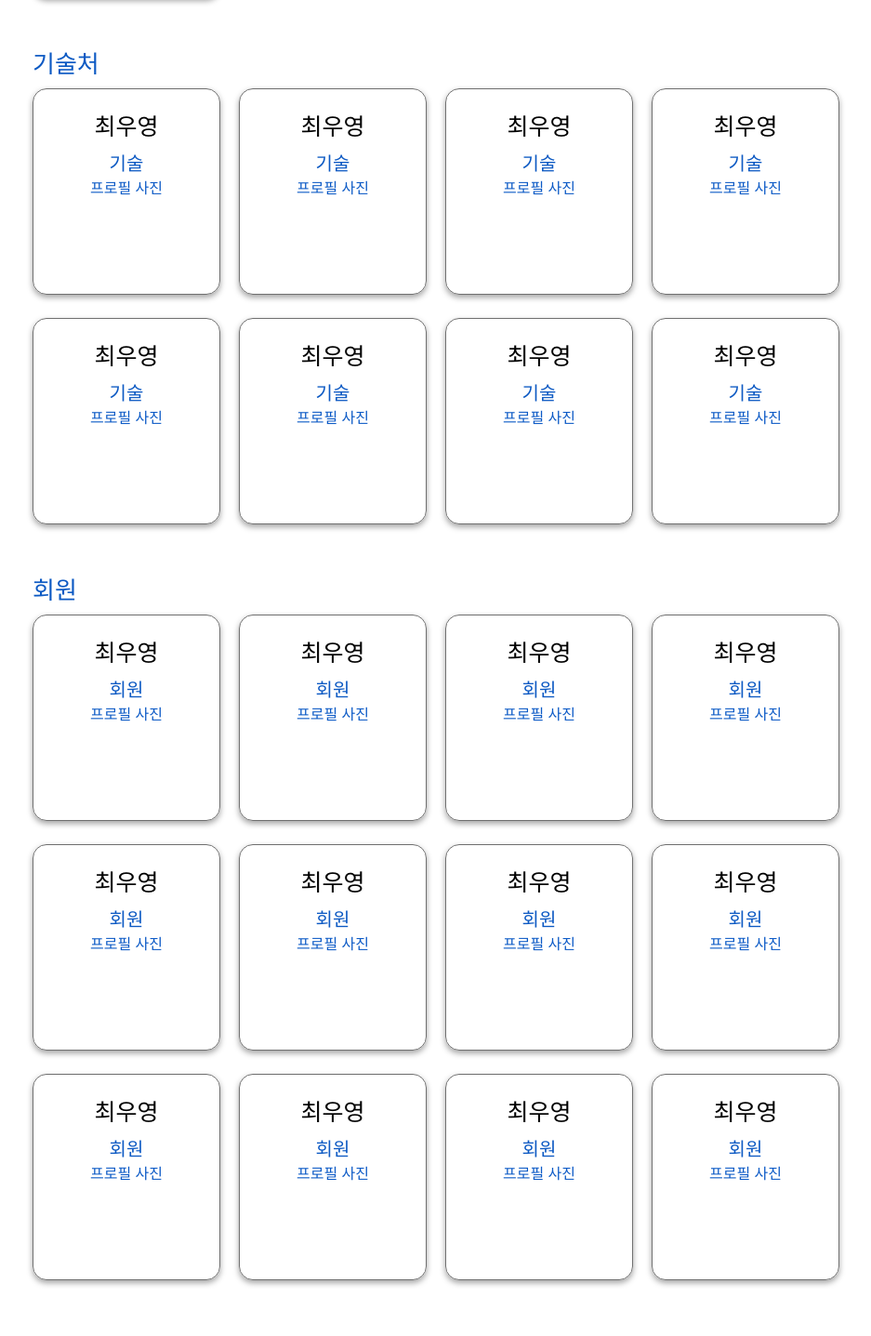
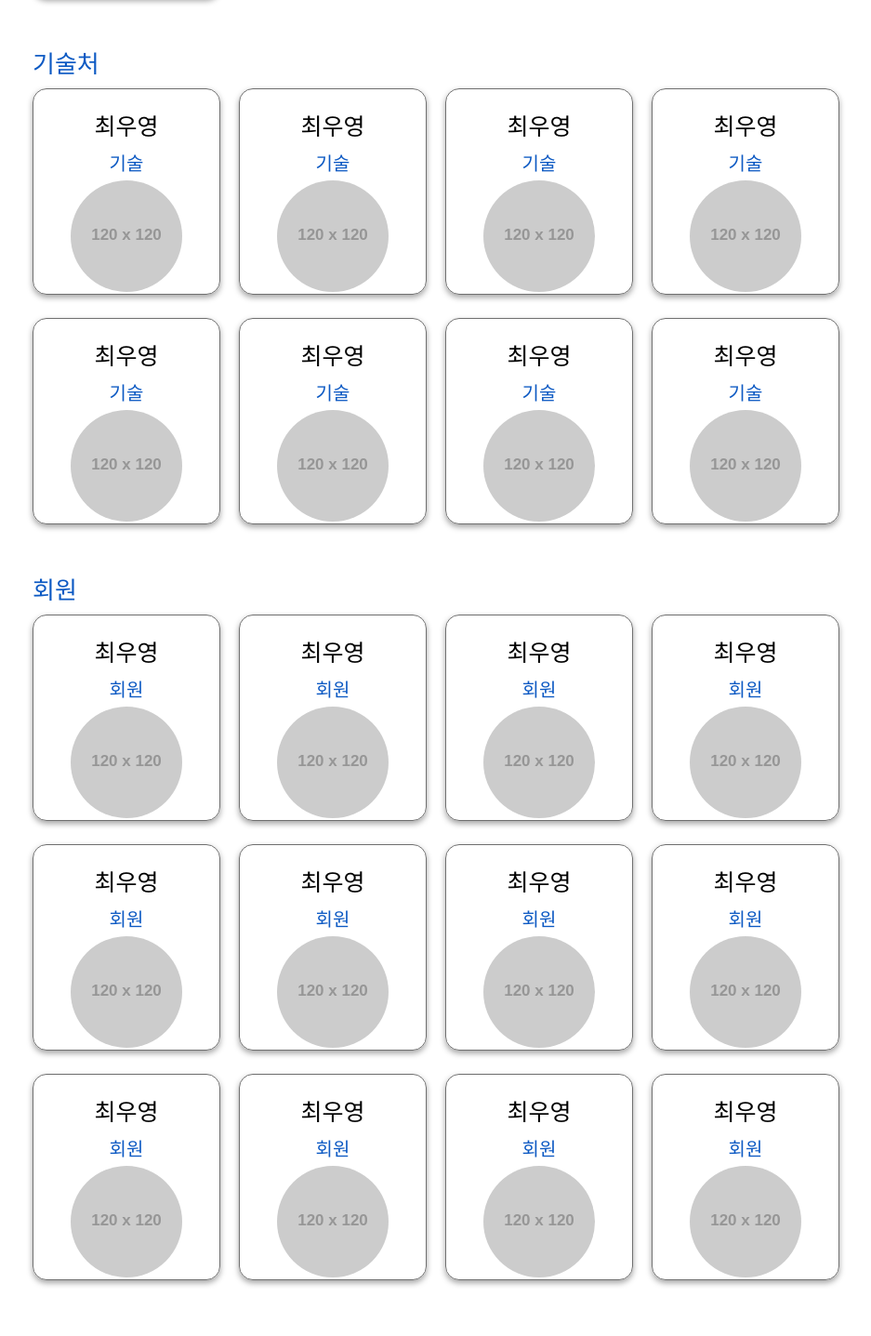
Before and after one commit to Kim-Hyunjo/MoZIP, a React (Create React App) app in the folder front/: page /list/1/1/members in a window 1280 px wide. Shown: the part 893-2330 px from the top of the page at 93% size, without its empty margins (125-1062 px from the left). Built offline with nearby package versions, Linux system fonts and the light colour scheme.

Commit message:
feat: edit

```diff
--- a/front/src/pages/circle/CircleFaq.tsx
+++ b/front/src/pages/circle/CircleFaq.tsx
@@ -36,8 +36,9 @@ const CircleFaq = ({ onUpdate, isUpdate, faq }: Props) => {
           <div className="FAQ_answer">{faq.answer}</div>
         </Fragment>
       ) : (
-        <div>
+      <div className="editFAQ">
           <input
+            className="FAQ_question"
             type="text"
             name="question"
             value={question}
@@ -45,6 +46,7 @@ const CircleFaq = ({ onUpdate, isUpdate, faq }: Props) => {
             onBlur={handleBlur}
           ></input>
           <input
+            className="FAQ_answer"
             type="text"
             name="answer"
             value={answer}
--- a/front/src/pages/circle/CircleMembers.tsx
+++ b/front/src/pages/circle/CircleMembers.tsx
@@ -10,7 +10,7 @@ const CircleMembers = () => {
              </div>
              <div className="membersSort">
                 <div className="memberNum">총 160명</div>
-                <button id="button3">운영진 수정</button>
+                <Link to ="/list/:subject/:circle_id/members/edit"><button id="button3">운영진 수정</button></Link>
                 <div className="members_title">운영진 및 동아리 부원</div>
 
                 <ul className="membersKind">
@@ -21,38 +21,101 @@ const CircleMembers = () => {
             </div>
             <div>
                 <div className="roleName">회장</div>
-                <div className="user_namecard"><div className="user_name">최우영</div><div className="user_role">회장</div><span>프로필 사진</span></div>
+                <div className="user_namecard"><div className="user_name">최우영</div><div className="user_role">회장</div>
+                    <div className="clubImage">
+                        <img src="http://placehold.it/120x120" />
+                    </div></div>
             </div>
 
             <div>
                 <div className="roleName">기술처</div>
                 <div className="user_namecard_list">
-                    <div className="user_namecard"><div className="user_name">최우영</div><div className="user_role">기술</div><span>프로필 사진</span></div>
-                    <div className="user_namecard"><div className="user_name">최우영</div><div className="user_role">기술</div><span>프로필 사진</span></div>
-                    <div className="user_namecard"><div className="user_name">최우영</div><div className="user_role">기술</div><span>프로필 사진</span></div>
-                    <div className="user_namecard"><div className="user_name">최우영</div><div className="user_role">기술</div><span>프로필 사진</span></div>
-                    <div className="user_namecard"><div className="user_name">최우영</div><div className="user_role">기술</div><span>프로필 사진</span></div>
-                    <div className="user_namecard"><div className="user_name">최우영</div><div className="user_role">기술</div><span>프로필 사진</span></div>
-                    <div className="user_namecard"><div className="user_name">최우영</div><div className="user_role">기술</div><span>프로필 사진</span></div>
-                    <div className="user_namecard"><div className="user_name">최우영</div><div className="user_role">기술</div><span>프로필 사진</span></div>
+                    <div className="user_namecard"><div className="user_name">최우영</div><div className="user_role">기술</div>
+                    <div className="clubImage">
+                        <img src="http://placehold.it/120x120" />
+                    </div></div>
+                    <div className="user_namecard"><div className="user_name">최우영</div><div className="user_role">기술</div>
+                    <div className="clubImage">
+                        <img src="http://placehold.it/120x120" />
+                    </div></div>
+                    <div className="user_namecard"><div className="user_name">최우영</div><div className="user_role">기술</div>
+                    <div className="clubImage">
+                        <img src="http://placehold.it/120x120" />
+                    </div></div>
+                    <div className="user_namecard"><div className="user_name">최우영</div><div className="user_role">기술</div>
+                    <div className="clubImage">
+                        <img src="http://placehold.it/120x120" />
+                    </div></div>
+                    <div className="user_namecard"><div className="user_name">최우영</div><div className="user_role">기술</div>
+                    <div className="clubImage">
+                        <img src="http://placehold.it/120x120" />
+                    </div></div>
+                    <div className="user_namecard"><div className="user_name">최우영</div><div className="user_role">기술</div>
+                    <div className="clubImage">
+                        <img src="http://placehold.it/120x120" />
+                    </div></div>
+                    <div className="user_namecard"><div className="user_name">최우영</div><div className="user_role">기술</div>
+                    <div className="clubImage">
+                        <img src="http://placehold.it/120x120" />
+                    </div></div>
+                    <div className="user_namecard"><div className="user_name">최우영</div><div className="user_role">기술</div>
+                    <div className="clubImage">
+                        <img src="http://placehold.it/120x120" />
+                    </div></div>
                 </div>
             </div>
 
             <div>
                 <div className="roleName">회원</div>
                 <div className="user_namecard_list">
-                    <div className="user_namecard"><div className="user_name">최우영</div><div className="user_role">회원</div><span>프로필 사진</span></div>
-                    <div className="user_namecard"><div className="user_name">최우영</div><div className="user_role">회원</div><span>프로필 사진</span></div>
-                    <div className="user_namecard"><div className="user_name">최우영</div><div className="user_role">회원</div><span>프로필 사진</span></div>
-                    <div className="user_namecard"><div className="user_name">최우영</div><div className="user_role">회원</div><span>프로필 사진</span></div>
-                    <div className="user_namecard"><div className="user_name">최우영</div><div className="user_role">회원</div><span>프로필 사진</span></div>
-                    <div className="user_namecard"><div className="user_name">최우영</div><div className="user_role">회원</div><span>프로필 사진</span></div>
-                    <div className="user_namecard"><div className="user_name">최우영</div><div className="user_role">회원</div><span>프로필 사진</span></div>
-                    <div className="user_namecard"><div className="user_name">최우영</div><div className="user_role">회원</div><span>프로필 사진</span></div>
-                    <div className="user_namecard"><div className="user_name">최우영</div><div className="user_role">회원</div><span>프로필 사진</span></div>
-                    <div className="user_namecard"><div className="user_name">최우영</div><div className="user_role">회원</div><span>프로필 사진</span></div>
-                    <div className="user_namecard"><div className="user_name">최우영</div><div className="user_role">회원</div><span>프로필 사진</span></div>
-                    <div className="user_namecard"><div className="user_name">최우영</div><div className="user_role">회원</div><span>프로필 사진</span></div>
+                    <div className="user_namecard"><div className="user_name">최우영</div><div className="user_role">회원</div>
+                    <div className="clubImage">
+                        <img src="http://placehold.it/120x120" />
+                    </div></div>
+                    <div className="user_namecard"><div className="user_name">최우영</div><div className="user_role">회원</div>
+                    <div className="clubImage">
+                        <img src="http://placehold.it/120x120" />
+                    </div></div>
+                    <div className="user_namecard"><div className="user_name">최우영</div><div className="user_role">회원</div>
+                    <div className="clubImage">
+                        <img src="http://placehold.it/120x120" />
+                    </div></div>
+                    <div className="user_namecard"><div className="user_name">최우영</div><div className="user_role">회원</div>
+                    <div className="clubImage">
+                        <img src="http://placehold.it/120x120" />
+                    </div></div>
+                    <div className="user_namecard"><div className="user_name">최우영</div><div className="user_role">회원</div>
+                    <div className="clubImage">
+                        <img src="http://placehold.it/120x120" />
+                    </div></div>
+                    <div className="user_namecard"><div className="user_name">최우영</div><div className="user_role">회원</div>
+                    <div className="clubImage">
+                        <img src="http://placehold.it/120x120" />
+                    </div></div>
+                    <div className="user_namecard"><div className="user_name">최우영</div><div className="user_role">회원</div>
+                    <div className="clubImage">
+                        <img src="http://placehold.it/120x120" />
+                    </div></div>
+                    <div className="user_namecard"><div className="user_name">최우영</div><div className="user_role">회원</div>
+                    <div className="clubImage">
+                        <img src="http://placehold.it/120x120" />
+                    </div></div>
+                    <div className="user_namecard"><div className="user_name">최우영</div><div className="user_role">회원</div>
+                    <div className="clubImage">
+                        <img src="http://placehold.it/120x120" />
+                    </div></div>
+                    <div className="user_namecard"><div className="user_name">최우영</div><div className="user_role">회원</div>
+                    <div className="clubImage">
+                        <img src="http://placehold.it/120x120" />
+                    </div></div>
+                    <div className="user_namecard"><div className="user_name">최우영</div><div className="user_role">회원</div>
+                    <div className="clubImage">
+                        <img src="http://placehold.it/120x120" />
+                    </div></div>
+                    <div className="user_namecard"><div className="user_name">최우영</div><div className="user_role">회원</div>
+                    <div className="clubImage">
+                        <img src="http://placehold.it/120x120" />
+                    </div></div>
                 </div>
             </div>
 
--- a/front/src/pages/circle/CircleMembersEditSubmaster.tsx
+++ b/front/src/pages/circle/CircleMembersEditSubmaster.tsx
@@ -23,16 +23,17 @@ const CircleMembersEditSubmaster:React.FunctionComponent<Props> = ({
            { id: 4, name:'한예송', status:'기술',content:'프로필 사진'},
     ]
 
-
-
-
 return (
     <div>
          <div className="role">
                     <div className="roleName">{propsRole.status} (관리자)</div>
                     <CircleMembersEditModal/>
                 </div>
-        <div className="user_namecard_edit"><div className="user_name">{propsRole.name}</div><button id="button_x" type="button">x</button><div className="user_role">{propsRole.status}</div><span>{propsRole.content}</span></div>
+        <div className="user_namecard_edit"><div className="user_name">{propsRole.name}</div><button id="button_x" type="button">x</button><div className="submaster_role">{propsRole.status}</div>
+        <div className="subClubImage">
+            <img src="http://placehold.it/120x120" />
+        </div>
+    </div>
     </div>
 )
 }
--- a/front/src/pages/circle/CircleMembersEditTech.tsx
+++ b/front/src/pages/circle/CircleMembersEditTech.tsx
@@ -14,19 +14,16 @@ const CircleMembersEditTech:React.FunctionComponent<Props> = ({
     propsRole
 
 }) =>{
-
-
-
-
-
-
 return (
     <div>
          <div className="role">
                     <div className="roleName">{propsRole.status} (관리자)</div>
                     <CircleMembersEditModal/>
             </div>
-        <div className="user_namecard_edit"><div className="user_name">{propsRole.name}</div><button id="button_x" type="button">x</button><div className="user_role">{propsRole.status}</div><span>{propsRole.content}</span></div>
+        <div className="user_namecard_edit"><div className="user_name">{propsRole.name}</div><button id="button_x" type="button">x</button><div className="submaster_role">{propsRole.status}</div>
+        <div className="subClubImage">
+            <img src="http://placehold.it/120x120" />
+        </div></div>
     </div>
 )
 }
--- a/front/src/pages/circle/CircleMembersEditmaster.tsx
+++ b/front/src/pages/circle/CircleMembersEditmaster.tsx
@@ -13,18 +13,19 @@ const CircleMembersEditmaster:React.FunctionComponent<Props> = ({
 
 
 }) =>{
-
-
-
-
-
 return (
     <div>
          <div className="role">
-                    <div className="roleName">{propsRole.status} (관리자)</div>
-                    <button className="changeOwner" >인원 추가</button>
-                </div>
-        <div className="user_namecard_edit"><div className="user_name">{propsRole.name}</div><button id="button_x" type="button">x</button><div className="user_role">{propsRole.status}</div><span>{propsRole.content}</span></div>
+            <div className="roleName">{propsRole.status} (관리자)</div>
+            <button className="changeOwner" >권한 넘기기</button>
+        </div>
+        <div className="user_namecard_edit">
+            <div className="user_name">{propsRole.name}</div>
+            <div className="user_role">{propsRole.status}</div>
+            <div className="clubImage">
+                <img src="http://placehold.it/120x120" />
+            </div>
+        </div>
     </div>
 )
 }
```
Also changed, not shown: front/src/pages/circle/Circle.tsx (+10 -9 lines), front/src/pages/circle/CircleMembersEdit.tsx (+3 -5 lines), front/src/pages/circle/CircleMembersEditModal.tsx (+22 -14 lines), front/src/pages/circle/circle.css (+103 -8 lines).
